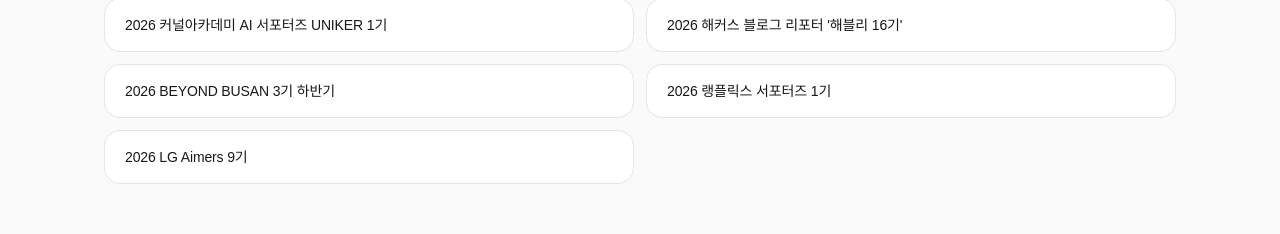
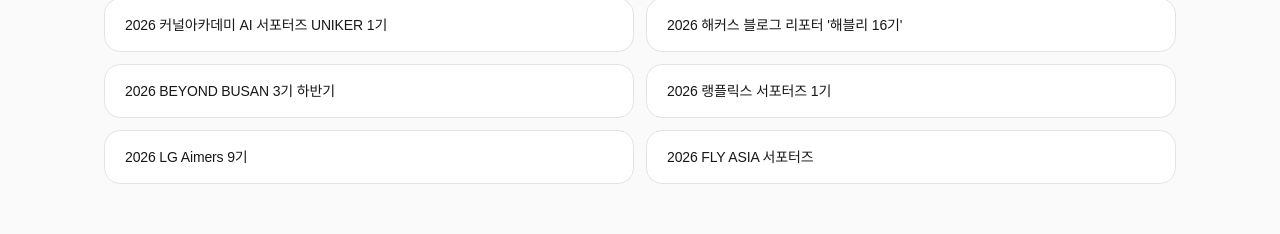
Before and after one commit to mk-isos/markus-portfolio, a Next.js app: page / in a window 1280 px wide. Shown: the part 5053-5287 px from the top of the page. Built offline with nearby package versions, Linux system fonts and the light colour scheme.

Commit message:
260708 feat(activities): add FLY ASIA supporters activity

```diff
--- a/src/data/portfolio.ts
+++ b/src/data/portfolio.ts
@@ -794,6 +794,9 @@
   {
     title: text("2026 LG Aimers 9기", "2026 LG Aimers 9th Cohort"),
   },
+  {
+    title: text("2026 FLY ASIA 서포터즈", "2026 FLY ASIA Supporters"),
+  },
 ];
 
 export const education = [
```
